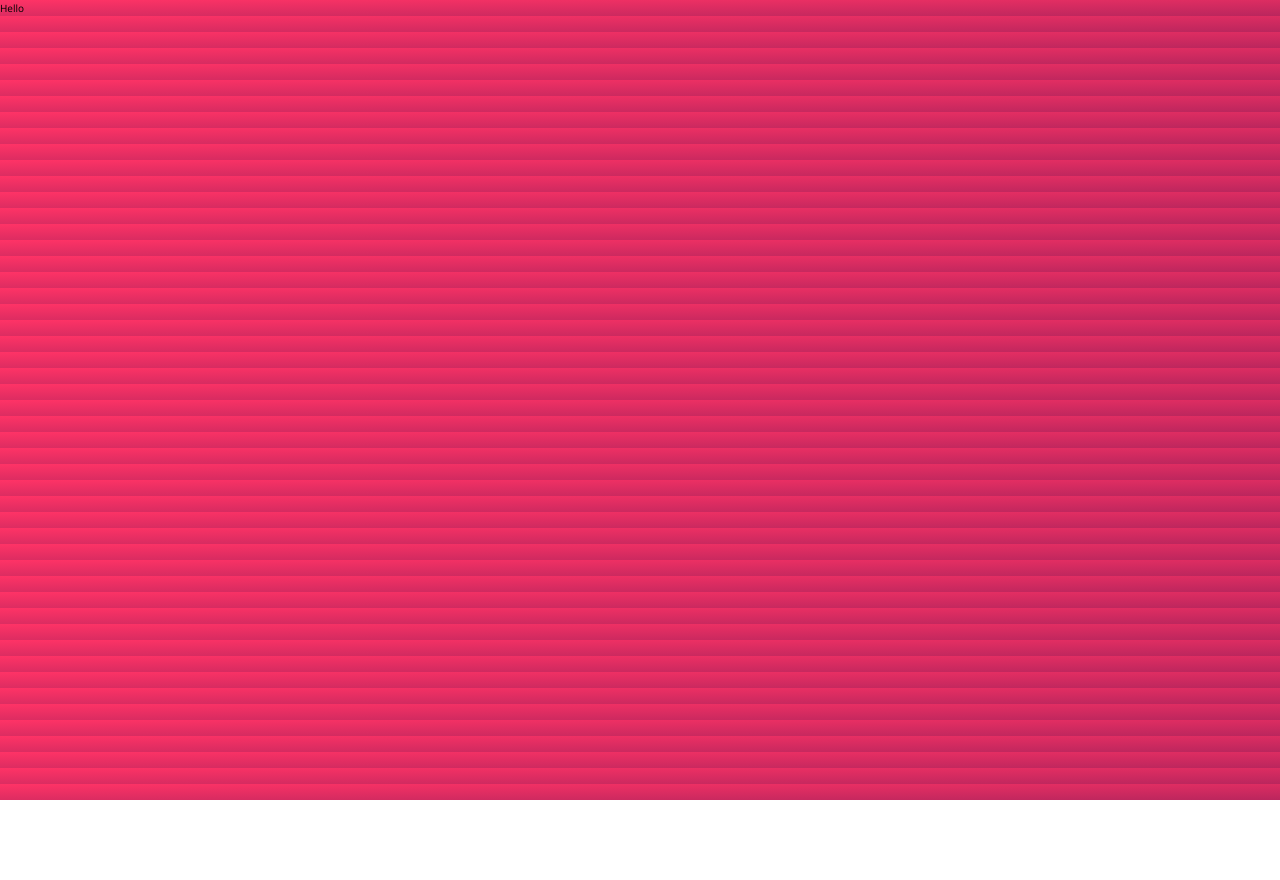
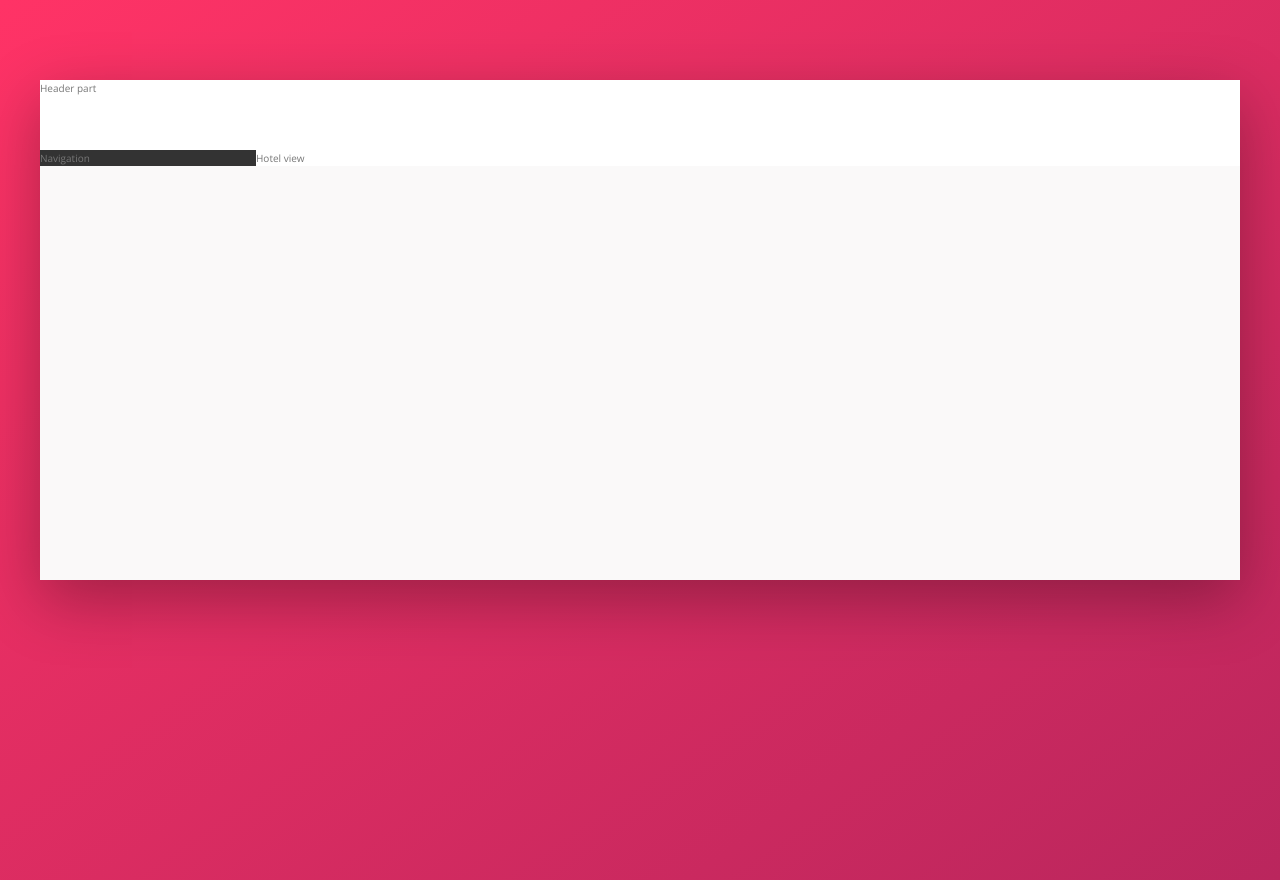
Before and after one commit to yuriandev/Trillo, a website: page index.html in a window 1280 px wide. Before the commit the page ends 800 px from the top, so only its background shows below. Drawn offline with nearby package versions, Linux system fonts and the light colour scheme.

Commit message:
feat: add the overal layout

```diff
--- a/index.html
+++ b/index.html
@@ -16,6 +16,12 @@
     <title>trillo &mdash; Your all-in-one booking app</title>
   </head>
   <body>
-    <p>Hello</p>
+    <div class="container">
+      <header class="header">Header part</header>
+      <div class="content">
+        <nav class="sidebar">Navigation</nav>
+        <main class="hotel-view">Hotel view</main>
+      </div>
+    </div>
   </body>
 </html>
--- a/sass/_base.scss
+++ b/sass/_base.scss
@@ -9,6 +9,8 @@
   --color-grey-dark-1: #333;
   --color-grey-dark-2: #777;
   --color-grey-dark-3: #999;
+
+  --shadow-dark: 0 2rem 6rem rgba(0, 0, 0, 0.3);
 }
 * {
   margin: 0;
--- a/sass/_layout.scss
+++ b/sass/_layout.scss
@@ -0,0 +1,29 @@
+.container {
+  max-width: 120rem;
+  margin: 8rem auto;
+  background-color: var(--color-grey-light-1);
+  box-shadow: var(--shadow-dark);
+
+  min-height: 50rem; //temp
+}
+
+.header {
+  height: 7rem;
+  background-color: #fff;
+  border-bottom: var(--color-grey-light-2);
+}
+
+.content {
+  display: flex;
+}
+
+.sidebar {
+  background-color: var(--color-grey-dark-1);
+
+  flex: 0 0 18%;
+}
+
+.hotel-view {
+  background-color: #fff;
+  flex: 1;
+}
```
Also changed, not shown: css/style.css, 1 other file.
